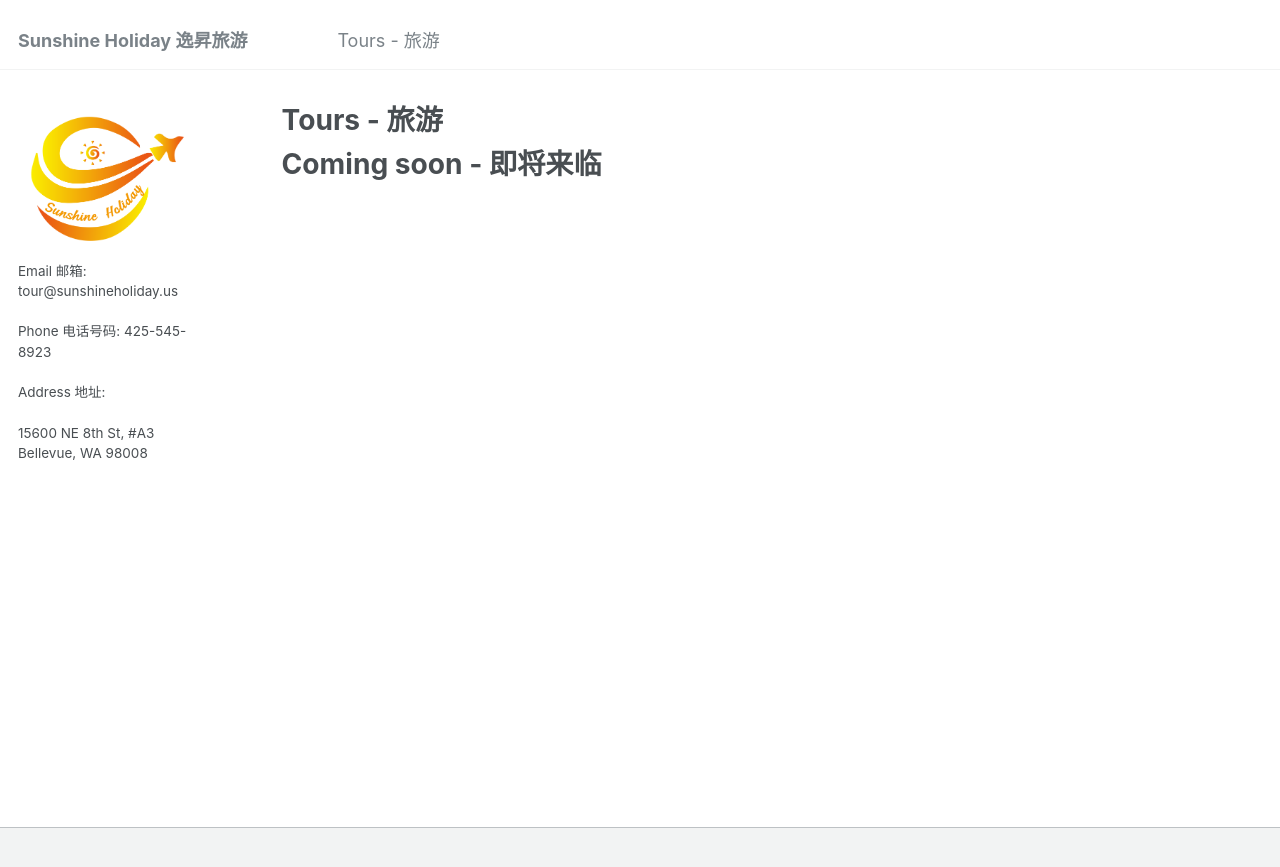
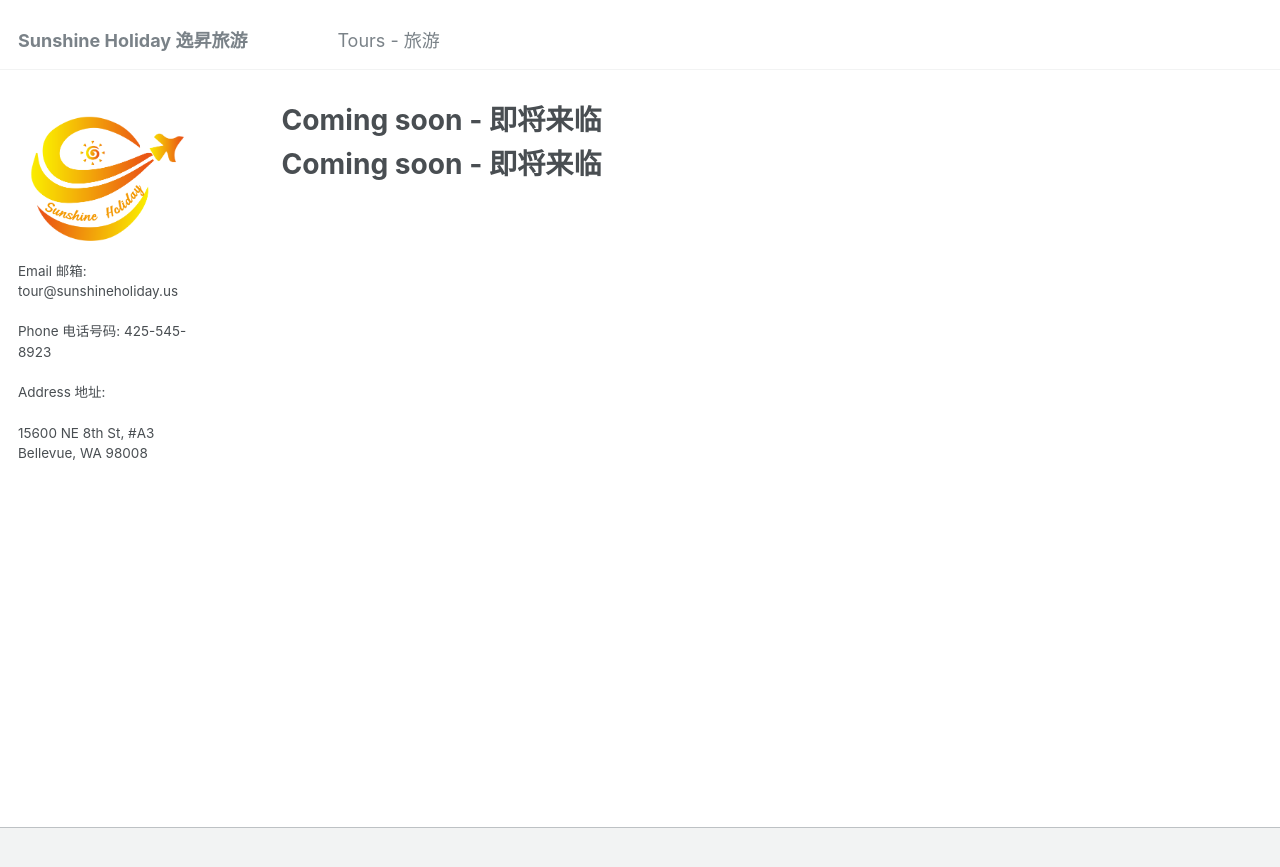
Before and after one commit to sunshineholidayus/web3, a Jekyll site: the page built from _pages/tours.md, in a window 1280 px wide. Shown: the top 867 px of the page. Built offline with Jekyll 4.4.1, drawn with Linux system fonts in a browser that asks for light colours; our own code applies the rules of GitHub Pages for plain Markdown files; some of the changed lines change nothing that is shown.

Commit message:
Update tours.md

```diff
--- a/_pages/tours.md
+++ b/_pages/tours.md
@@ -1,6 +1,6 @@
 ---
 permalink: /tours/
-title: "Tours - 旅游"
+# title: "Tours - 旅游"
 author_profile: true
 redirect_from:
   - /tours.html
```
